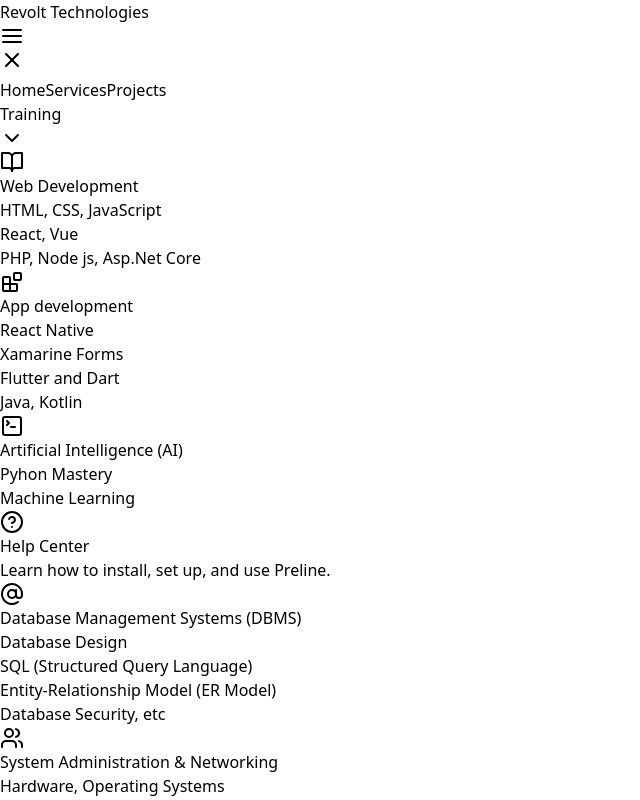
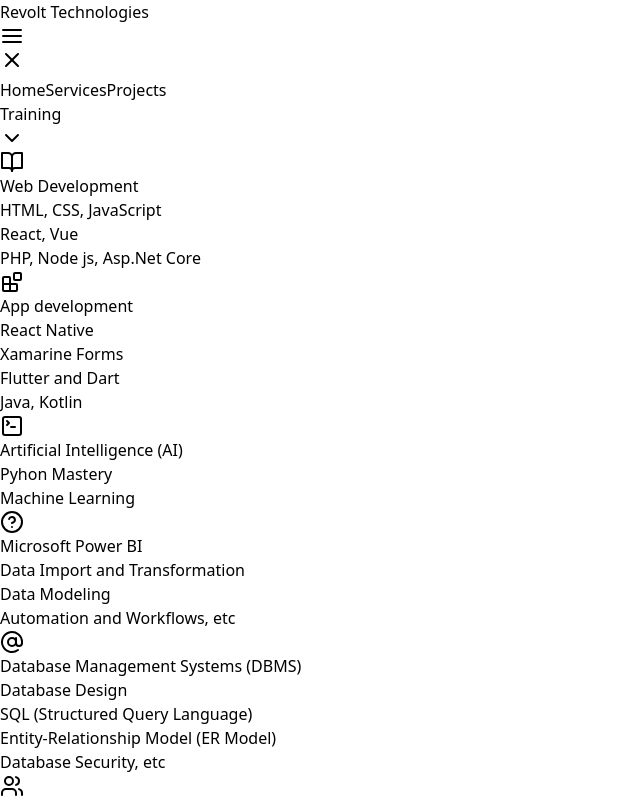
Before and after one commit to King-George-Hughes/project-gh, a React (Vite) app: page / in a window 1280 px wide. Shown: the top 800 px of the page, without its empty margins (0-640 px from the left). Built offline with nearby package versions, Linux system fonts and the light colour scheme.

Commit message:
more changes

```diff
--- a/src/components/NavBar.tsx
+++ b/src/components/NavBar.tsx
@@ -250,10 +250,16 @@
                           </svg>
                           <div className="grow">
                             <p className="font-medium text-gray-800 dark:text-neutral-200">
-                              Help Center
+                              Microsoft Power BI
+                            </p>
+                            <p className="text-sm text-gray-500 group-hover:text-gray-800 dark:text-neutral-300 dark:group-hover:text-neutral-300 mt-2">
+                              Data Import and Transformation
                             </p>
                             <p className="text-sm text-gray-500 group-hover:text-gray-800 dark:text-neutral-300 dark:group-hover:text-neutral-300">
-                              Learn how to install, set up, and use Preline.
+                              Data Modeling
+                            </p>
+                            <p className="text-sm text-gray-500 group-hover:text-gray-800 dark:text-neutral-300 dark:group-hover:text-neutral-300">
+                              Automation and Workflows, etc
                             </p>
                           </div>
                         </Link>
```
